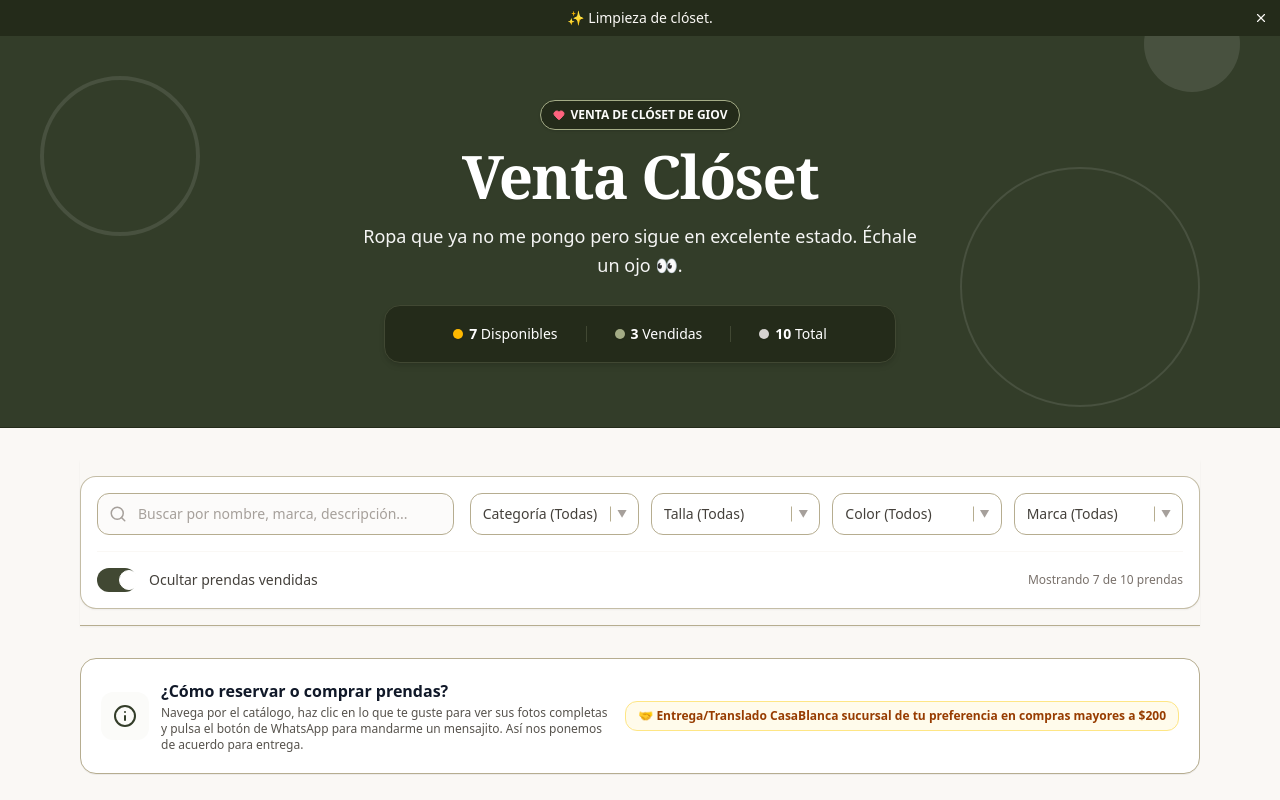
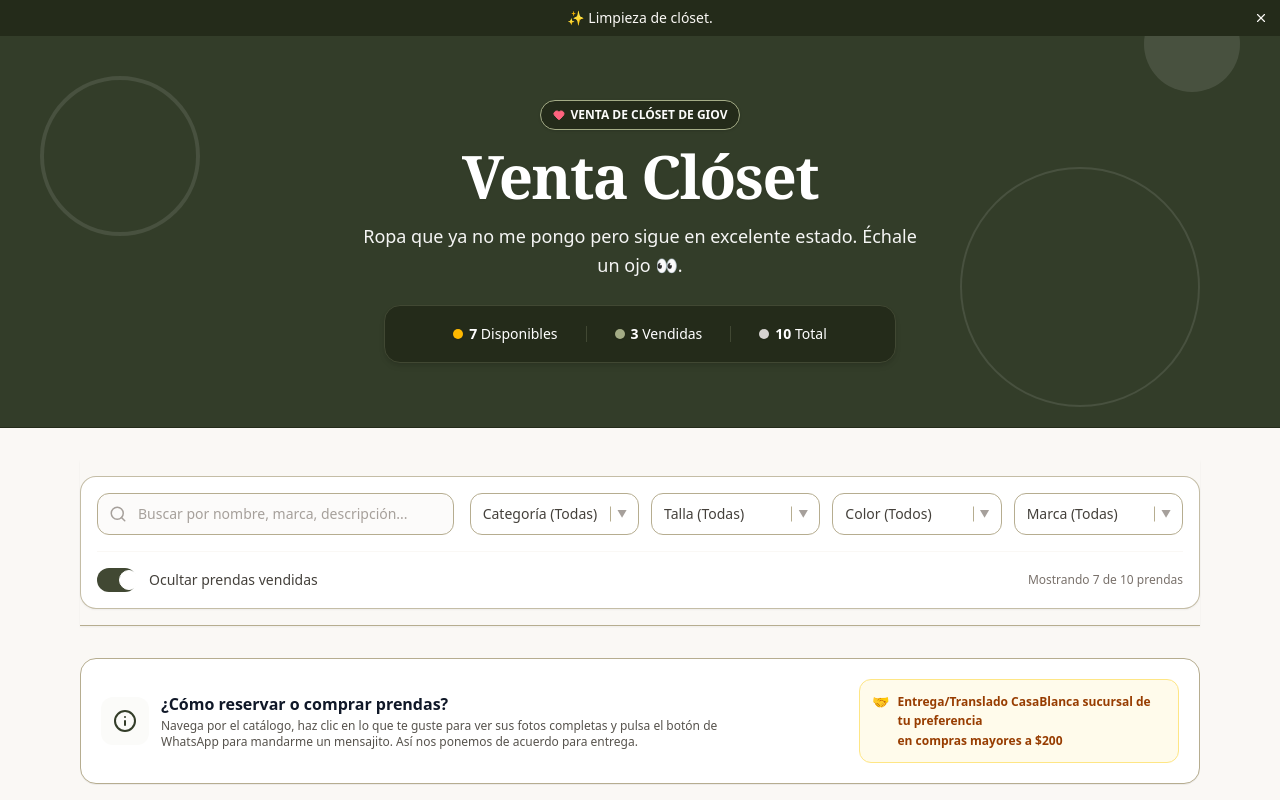
Before and after one commit to giovponce/clothes-sale, a React (Vite) app: page / in a window 1280 px wide. Shown: the top 800 px of the page. Built offline with nearby package versions, Linux system fonts and the light colour scheme.

Commit message:
style: ajustar diseño de la sección de entrega para distribuirla en dos líneas y mejorar proporciones

```diff
--- a/src/App.jsx
+++ b/src/App.jsx
@@ -480,9 +480,12 @@ export default function App() {
               </p>
             </div>
           </div>
-          <div className="w-full md:w-auto flex-shrink-0">
-            <span className="inline-flex items-center gap-1 bg-amber-50 border border-amber-200 text-amber-800 text-xs font-semibold px-3 py-1.5 rounded-xl">
-              🤝 Entrega/Translado CasaBlanca sucursal de tu preferencia en compras mayores a $200
+          <div className="w-full md:max-w-[320px] flex-shrink-0">
+            <span className="inline-flex items-start gap-2 bg-amber-50 border border-amber-200 text-amber-800 text-xs font-semibold p-3 rounded-xl leading-relaxed">
+              <span className="text-sm select-none">🤝</span>
+              <span>
+                Entrega/Translado CasaBlanca sucursal de tu preferencia <br className="hidden md:inline" />en compras mayores a $200
+              </span>
             </span>
           </div>
         </section>
```
